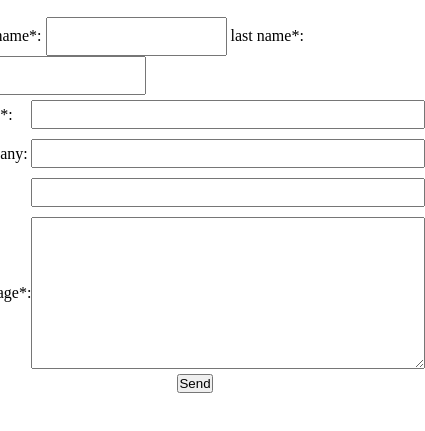
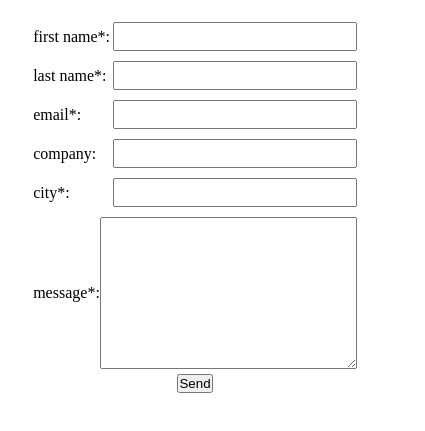
Before and after one commit to XXXleb718/web10, a plain HTML site: page index.html in a window 390 px wide. Shown: the part 99-530 px from the top of the page, 425 px wide, since content can reach past the window. Drawn offline with Linux system fonts and the light colour scheme.

Commit message:
Add: added adaptivity

```diff
--- a/index.html
+++ b/index.html
@@ -18,8 +18,8 @@
         <h1>Form title</h1>
         <form action="" class="form">
             <div class="names">
-                <label>first name*: <input type="text" id="f_name"></label>
-                <label>last name*: <input type="text" id="l_name"></label>
+                <div class="form-line"><label>first name*: </label><input type="text" id="f_name"></div>
+                <div class="form-line"><label>last name*: </label><input type="text" id="l_name"></div>
             </div>
             <div class="form-line"><label>email*:</label><input type="text" id="email"></div>
             <div class="form-line"><label>company:</label><input type="text" id="company"></div>
--- a/style.css
+++ b/style.css
@@ -45,3 +45,45 @@ textarea {
 .names input {
     height: 35px;
 }
+
+.names {
+    display: flex;
+    max-width: 500px;
+    justify-content: space-between;
+}
+
+.names .form-line {
+    width: 48%;
+}
+
+@media (max-width: 900px) {
+    .form-line input {
+        width: 100%;
+        height: 25px;
+    }
+    .form-line {
+        width: 100%;
+        max-width: 900px;
+        display: flex;
+        justify-content: flex-end;
+        align-items: center;
+        margin: 5px 0;
+    }
+    .form-line label {
+        flex: 1;
+    }
+    .form-line input {
+        flex: 3;
+    }
+    .names {
+        display: flex;
+        flex-direction: column;
+        width: 100%;
+    }
+    .form-line textarea {
+        width: 100%;
+    }
+    .names .form-line{
+        width: 100%;
+    }
+}
```
